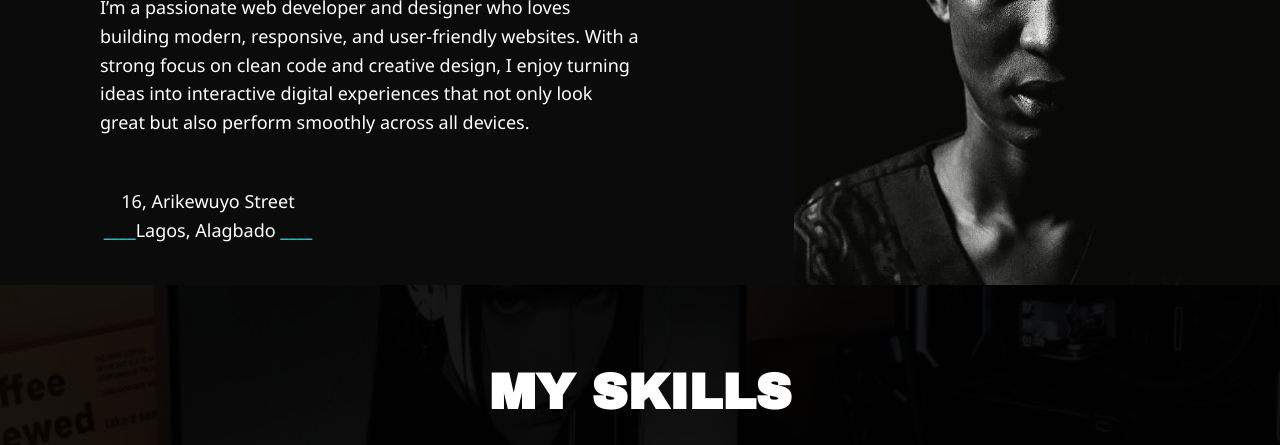
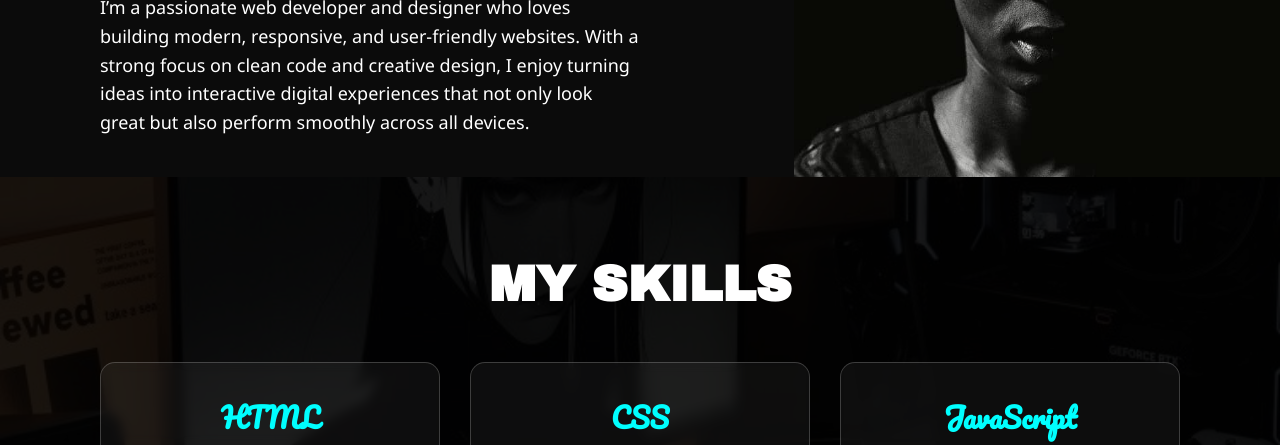
Before and after one commit to Habeeb1213/My-Portfolio, a plain HTML site: page index.html in a window 1280 px wide. Shown: the part 713-1158 px from the top of the page. Drawn offline with nearby package versions, Linux system fonts and the light colour scheme; a web font is replaced by a local one.

Commit message:
Update index.html

```diff
--- a/index.html
+++ b/index.html
@@ -75,8 +75,6 @@
       I enjoy turning ideas into interactive digital experiences that not only look great
       but also perform smoothly across all devices.
     </p>
-
-    <p class="address">16, Arikewuyo Street <br><span> ____</span>Lagos, Alagbado<span> ____</span></p>
   </div>
 </section>
 
```
